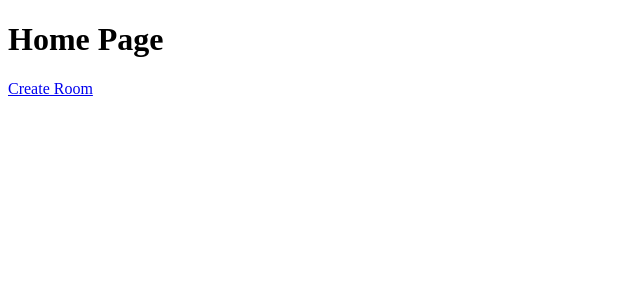
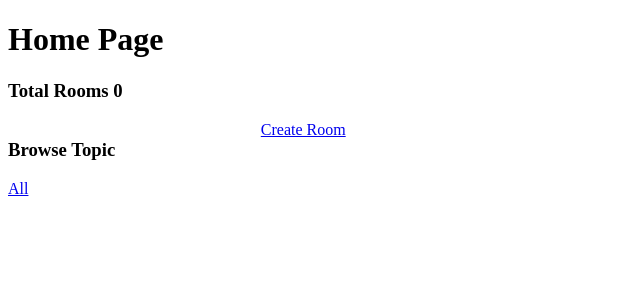
Before and after one commit to MaazShahid6229/ChatApp, a Django app: page / in a window 1280 px wide. Shown: the top 300 px of the page, without its empty margins (0-640 px from the left). Run offline with Django 3.2, Linux system fonts and the light colour scheme; data that the repository does not hold is empty.

Commit message:
Forms.py added

```diff
--- a/Chat/Base/forms.py
+++ b/Chat/Base/forms.py
@@ -5,4 +5,4 @@ from .models import Room
 class RoomForm(ModelForm):
     class Meta:
         model = Room
-        fields = "__all__"
+        fields = ["topic", "host", "name"]
--- a/Chat/Base/views.py
+++ b/Chat/Base/views.py
@@ -1,5 +1,5 @@
 from django.shortcuts import render, redirect
-from .models import Room
+from .models import Room, Topic
 from .forms import RoomForm
 
 # rooms = [
@@ -12,8 +12,11 @@ from .forms import RoomForm
 
 # Create your views here.
 def home(request):
-    rooms = Room.objects.all()
-    context = {"rooms": rooms}
+    q = request.GET.get('q') if request.GET.get('q') != None else  ""
+    topic = Topic.objects.all()
+    rooms = Room.objects.filter(topic__name__contains = q)
+    room_count = rooms.count()
+    context = {"rooms": rooms, "topic": topic, "room_count": room_count}
     return render(request, "home.html", context)
 
 
--- a/Chat/templates/home.html
+++ b/Chat/templates/home.html
@@ -1,11 +1,43 @@
 {% extends "main.html"   %}
 
 {% block content %}
+
+<style>
+    .home-container {
+        display: grid;
+        grid-template-columns: 1fr 3fr 1fr;
+    }
+</style>
+
+
 <h1>
     Home Page
 </h1>
+<h3>
+    Total Rooms <b>{{room_count}}</b>
+</h3>
+<div class="home-container">
 
-<div>
+    <div>
+        <h3>Browse Topic</h3>
+        <div>
+            <a href="{% url 'home' %}">
+                All
+            </a>
+
+        </div>
+        <br>
+        <div>
+            {% for t in topic %}
+            <a href="{% url 'home' %}?q={{t.name}}">
+                {{t}}
+            </a>
+            <br>
+            <br>
+            {% endfor%}
+        </div>
+    </div>
+    <div>
     <a href="{%url 'create-room'%}">Create Room</a>
     {% for room in rooms %}
     <div>
@@ -18,4 +50,5 @@
     {% endfor %}
 
 </div>
+</div>
 {% endblock content %}
```
